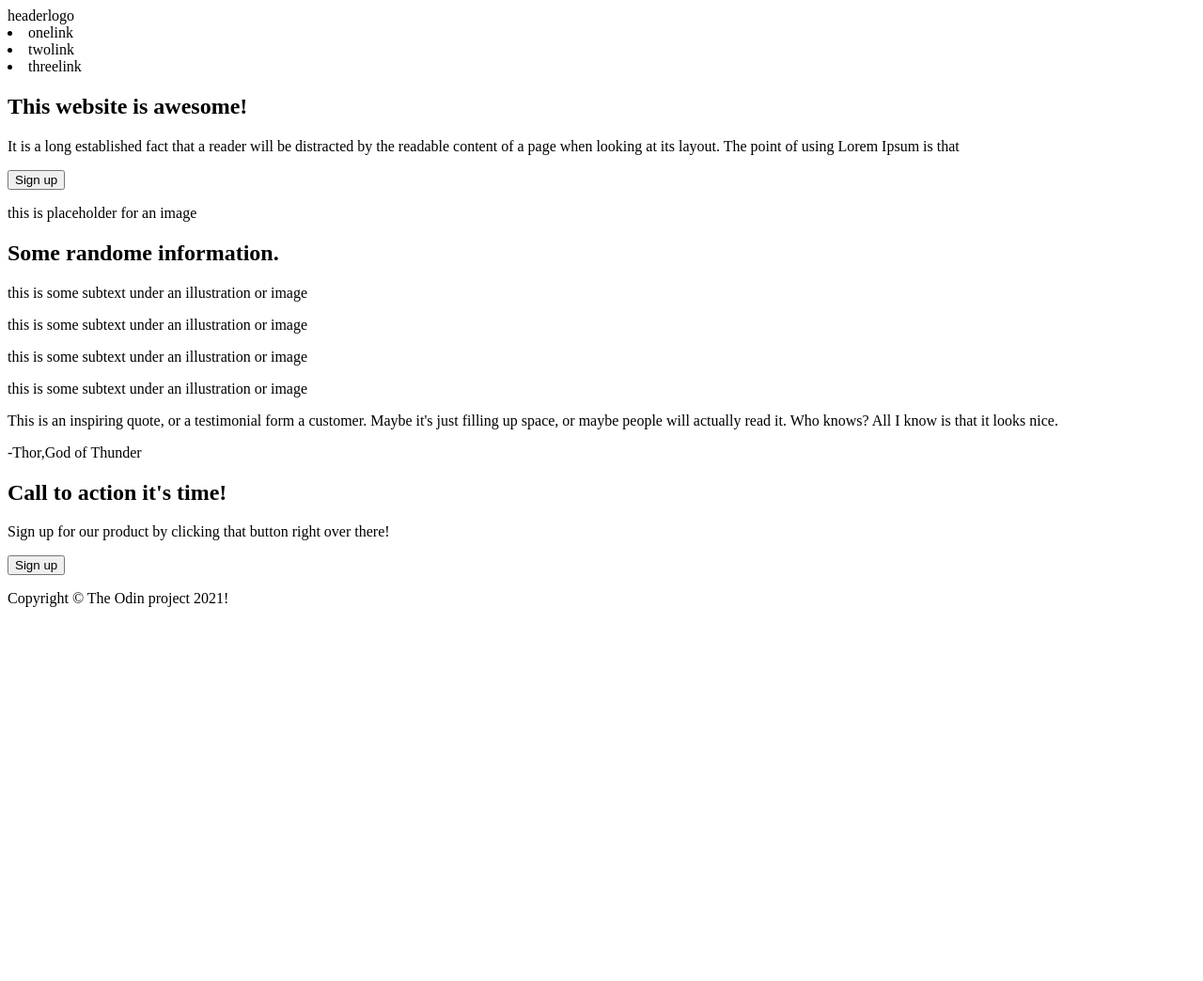
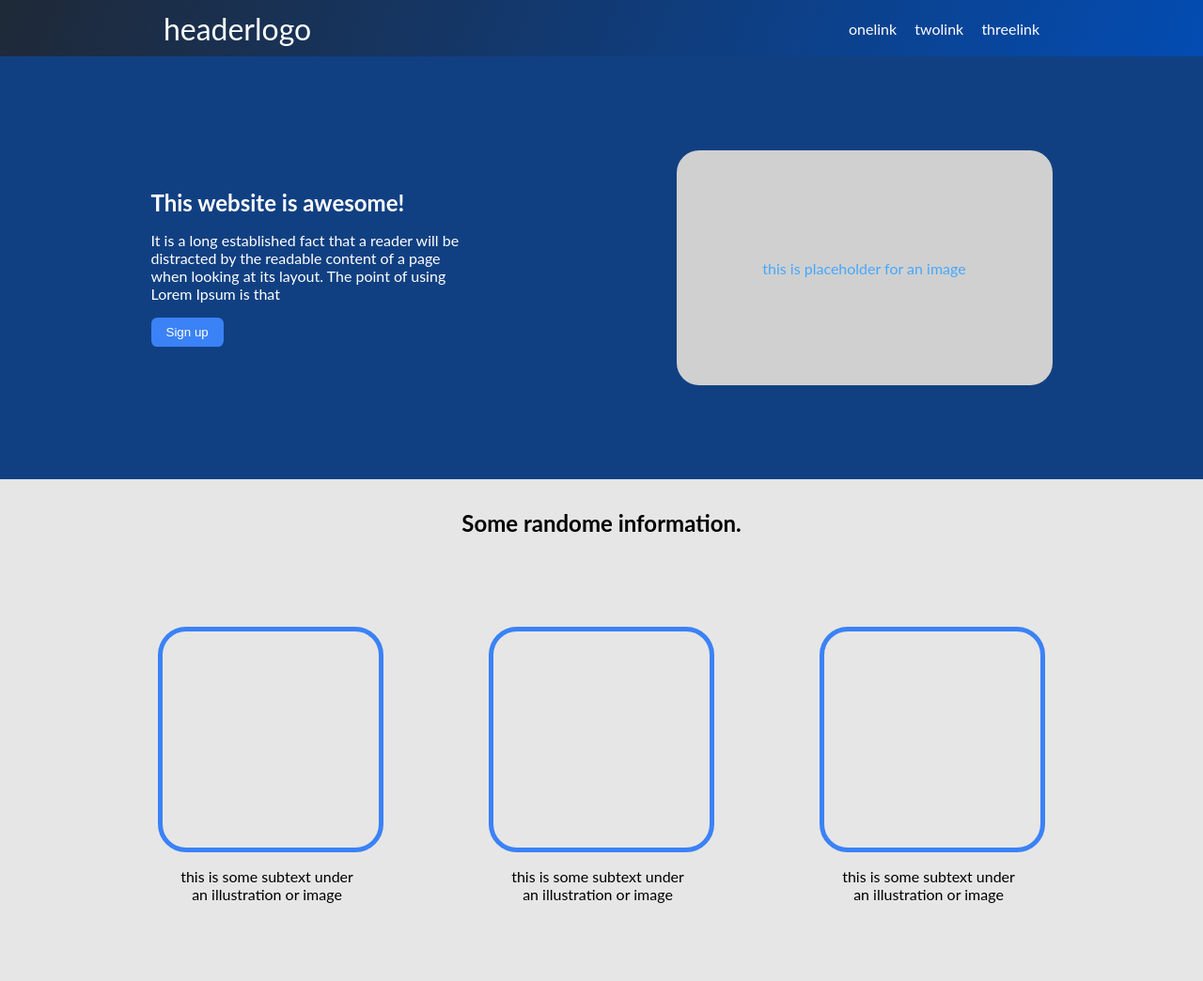
Before and after one commit to amirheydarii/Landing-page, a plain HTML site: page index.html in a window 1280 px wide. Shown: the top 1044 px of the page at 94% size. Before the commit the page ends 800 px from the top, so only its background shows below. Drawn offline with Linux system fonts and the light colour scheme.

Commit message:
make style to header section1 section2

```diff
--- a/index.html
+++ b/index.html
@@ -13,27 +13,29 @@
     <header class="header">
         <div class="headercontiner">
             <div class="logo">headerlogo</div>
+            <ul class="ul">
                 <li class="one link">onelink</li>
                 <li class="two link">twolink</li>
                 <li class="three link">threelink</li>
+            </ul>
         </div>
     </header>
     <section class="section1">
-        <div>
+        <div class="div-2-section1">
             <h1 class="first-p-section1">This website is awesome!</h1>
             <p class="two-p-section1">It is a long established fact that a reader will be
                 distracted by the readable content of a page when
                 looking at its layout. The point of using Lorem Ipsum is that
             </p>
             <button class="button-section1">Sign up</button>
-            <div>
+        </div>
+        <div class="photo">
             <p class="p-photo-section1">this is placeholder for an image </p>
-            </div>
         </div>
     </section>
     <section class="section2">
-        <div>
         <h1 class="h1-section1">Some randome information.</h1>
+        <div class="div-section2">
             <div class="first-shape">
                 <div class="shape"></div>
                 <p class="content-shape">this is some subtext
@@ -82,7 +84,7 @@
         <footer class="footer">
             <p class="p-footer">Copyright © The Odin project 2021!</p>
         </footer>
-
+        <script src="/app.js"></script>
         </body>
 
         </html>
--- a/style.css
+++ b/style.css
@@ -0,0 +1,145 @@
+@import url('https://fonts.googleapis.com/css2?family=Roboto:wght@300&display=swap');
+
+* {
+    margin: 0;
+    padding: 0;
+}
+
+body {
+    display: flex;
+    flex-direction: column;
+}
+
+/* header */
+.header {
+    width: 100%;
+    height: 60px;
+    background: rgb(31, 41, 55);
+    background: linear-gradient(111deg, rgba(31, 41, 55, 1) 0%, rgba(3, 76, 178, 1) 100%);
+}
+
+.headercontiner {
+    height: 60px;
+    display: flex;
+    justify-content: space-around;
+    align-items: center;
+}
+
+.logo {
+    color: rgba(255, 255, 255, 1);
+    font-family: 'Lato', sans-serif;
+    font-size: 2rem;
+    margin-left: -7rem;
+}
+
+.ul {
+    display: flex;
+    gap: 1.2rem;
+}
+
+.link {
+    color: rgba(255, 255, 255, 1);
+    list-style-type: none;
+    font-family: 'Lato', sans-serif;
+    font-size: medium;
+}
+
+.link:hover {
+    cursor: pointer;
+}
+
+.three {
+    margin-right: -7rem;
+}
+
+/* section1 */
+.section1 {
+    width: 100%;
+    height: 450px;
+    background: rgb(17, 64, 130);
+    display: flex;
+    flex-direction: row;
+    justify-content: space-around;
+    align-items: center;
+    flex-wrap: wrap;
+}
+
+.first-p-section1 {
+    color: rgba(255, 255, 255, 1);
+    font-family: 'Lato', sans-serif;
+}
+
+.two-p-section1 {
+    color: rgba(255, 255, 255, 1);
+    width: 350px;
+    padding-top: 1rem;
+    padding-bottom: 1rem;
+    font-family: 'Lato', sans-serif;
+}
+
+.button-section1 {
+    padding: 0.5rem 1rem;
+    background-color: rgba(59, 130, 246, 1);
+    color: rgba(255, 255, 255, 1);
+    border: 0;
+    border-radius: 0.4rem;
+
+}
+.button-section1:hover{
+    cursor: pointer;
+}
+
+.photo {
+    width: 400px;
+    height: 250px;
+    background-color: rgb(208, 208, 208);
+    margin-left: -7rem;
+    display: flex;
+    justify-content: center;
+    align-items: center;
+    border-radius: 1.5rem;
+}
+
+.p-photo-section1 {
+    color: rgb(69, 168, 255);
+    font-family: 'Lato', sans-serif;
+}
+
+/* section2 */
+
+.section2{
+    width: 100%;
+    height: 100%;
+    background-color: rgb(230, 230, 230);
+
+}
+
+.div-section2{
+    display: flex;
+    justify-content: center;
+    gap: 7rem;
+    flex-wrap: wrap;
+    margin-top: 4rem;
+
+}
+
+.shape{
+    width: 230px;
+    height: 230px;
+    border: 5px solid rgba(59, 130, 246, 1);
+    border-radius: 30px;
+}
+
+.content-shape{
+    width: 200px;
+    text-align: center;
+    margin-left: 1rem;
+    margin-top: 1rem;
+    margin-bottom: 5rem;
+    font-family:'Lato', sans-serif ;
+}
+.h1-section1{
+    text-align: center;
+    padding: 2rem;
+    font-family:'Lato', sans-serif;
+}
```
Lines whose indentation alone changed are shown as unchanged.
